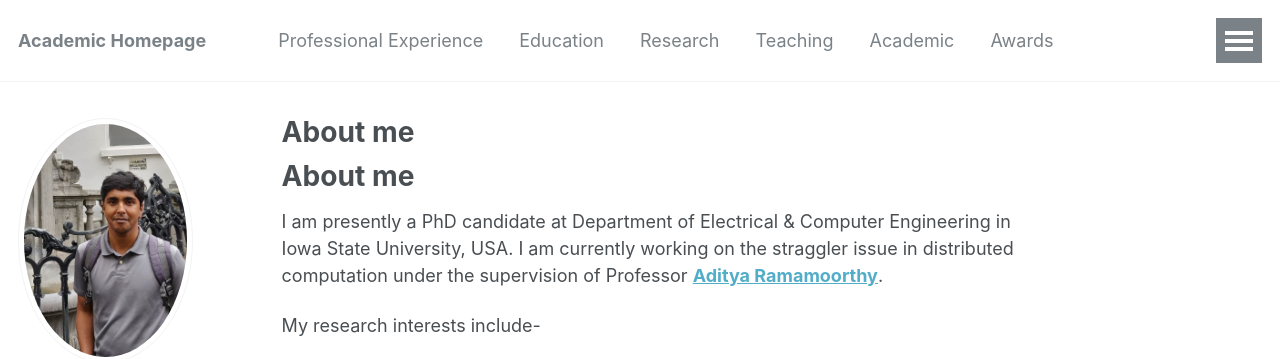
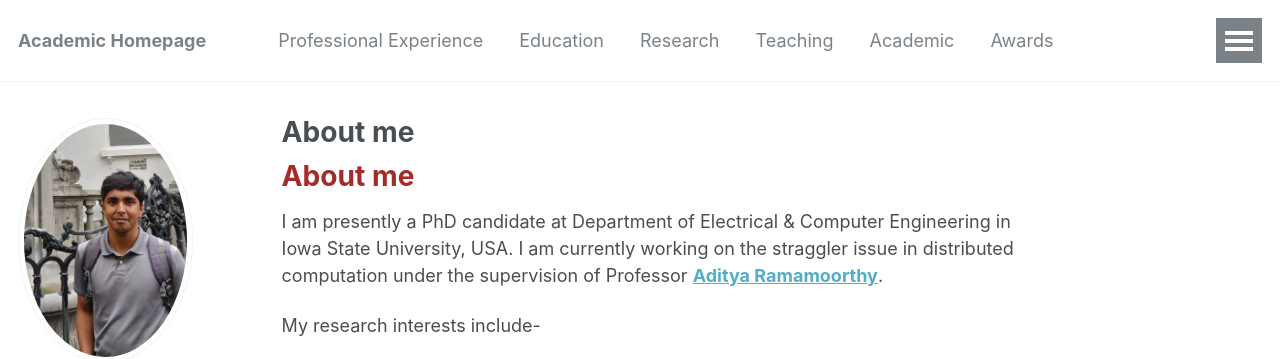
Before and after one commit to anindyabijoydas/portfolio, a Jekyll site: the page built from _pages/about.md, in a window 1280 px wide. Shown: the top 359 px of the page. Built offline with Jekyll 4.4.1, drawn with Linux system fonts in a browser that asks for light colours; some web fonts are replaced; our own code applies the rules of GitHub Pages for plain Markdown files.

Commit message:
Update about.md

```diff
--- a/_pages/about.md
+++ b/_pages/about.md
@@ -6,7 +6,7 @@ redirect_from:
   - /about.html
 ---
 
-About me
+<span style="color:brown">**About me**</span>
 ======
 I am presently a PhD candidate at Department of Electrical & Computer Engineering in Iowa State University, USA. I am currently working on the straggler issue in distributed computation under the supervision of Professor [**Aditya Ramamoorthy**](https://www.ece.iastate.edu/adityar/).
 
```
